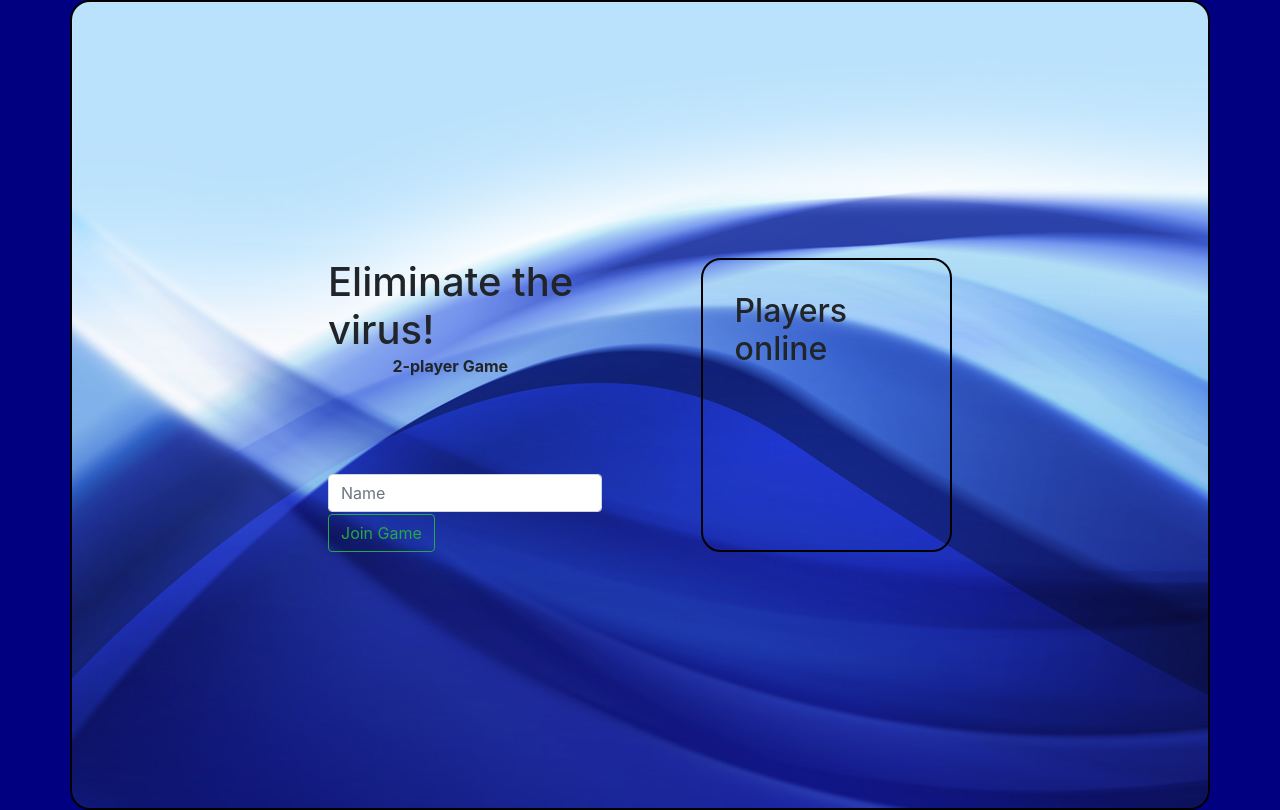
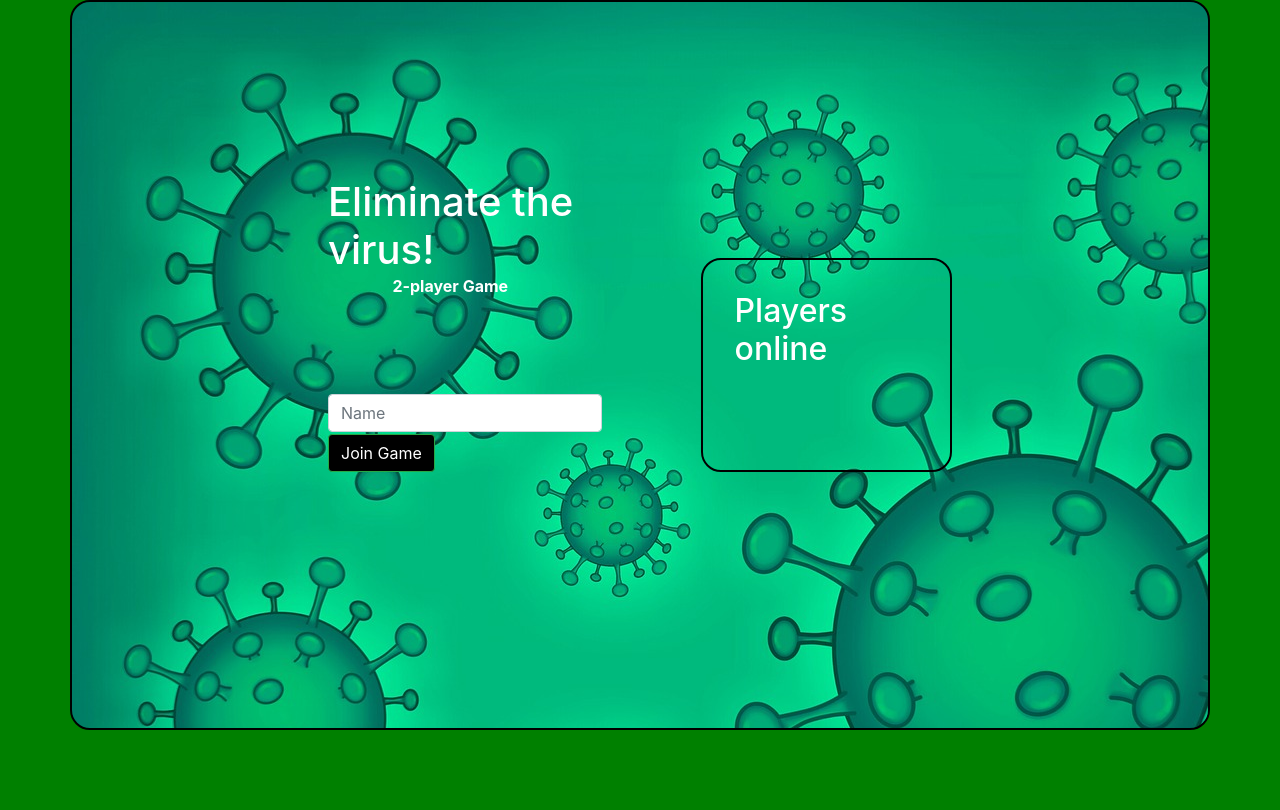
Before and after one commit to bdnaima/virus-game-app, a website: page public/index.html in a window 1280 px wide. Drawn offline with nearby package versions, Linux system fonts and the light colour scheme; no server answers.

Commit message:
Changed some styling.

```diff
--- a/public/assets/css/style.css
+++ b/public/assets/css/style.css
@@ -1,14 +1,13 @@
 body {
-    background-color: navy;
+    background-color: green;
 }
 .container {
-    background-image: url("../pictures/flow_blue.jpg");
+    background-image: url("../pictures/coronavirus.jpg");
     display: flex;
     position: relative;
     justify-content: space-between;
     border: 2px solid black;
     border-radius: 20px;
-
     padding: 16em;
 }
 
@@ -19,6 +18,7 @@ body {
 
 #player-form {
     flex-direction: column;
+    margin-top: -5rem;
 }
 
 #users {
@@ -36,19 +36,30 @@ body {
     border-radius: 20px;
     margin-left: 2em;
     padding: 2em;
+    color: white;
 }
 
 .form-group {
     margin-top: 5em;
 }
 
+.btn-success {
+    background-color: black;
+}
+
 h1 {
     margin-bottom: 0;
+    color: white;
+}
+
+h2 {
+    color: white;
 }
 
 p {
     margin-right: 6em;
     font-weight: bold;
+    color: white;
 }
 
 img {
@@ -65,7 +76,12 @@ img {
         text-align: center;
     }
 
+    #player-form {
+        margin-top: 0;
+    }
+
     #players {
         margin-left: 0;
+        margin-top: 0;
     }
 }
--- a/public/index.html
+++ b/public/index.html
@@ -18,7 +18,7 @@
             <p id="twoPlayers">2-player Game</p>
             <div class="form-group">
                 <input type="text" class="form-control" id="name-entry" placeholder="Name">
-                <button type="submit" id="enter-game" class="btn btn-outline-success">Join Game</button>
+                <button type="submit" id="enter-game" class="btn btn-success">Join Game</button>
             </div>
         </form>
 
```
Also changed, not shown: public/assets/pictures/coronavirus.jpg (added), public/assets/pictures/flow_blue.jpg (deleted), 5 other files.
